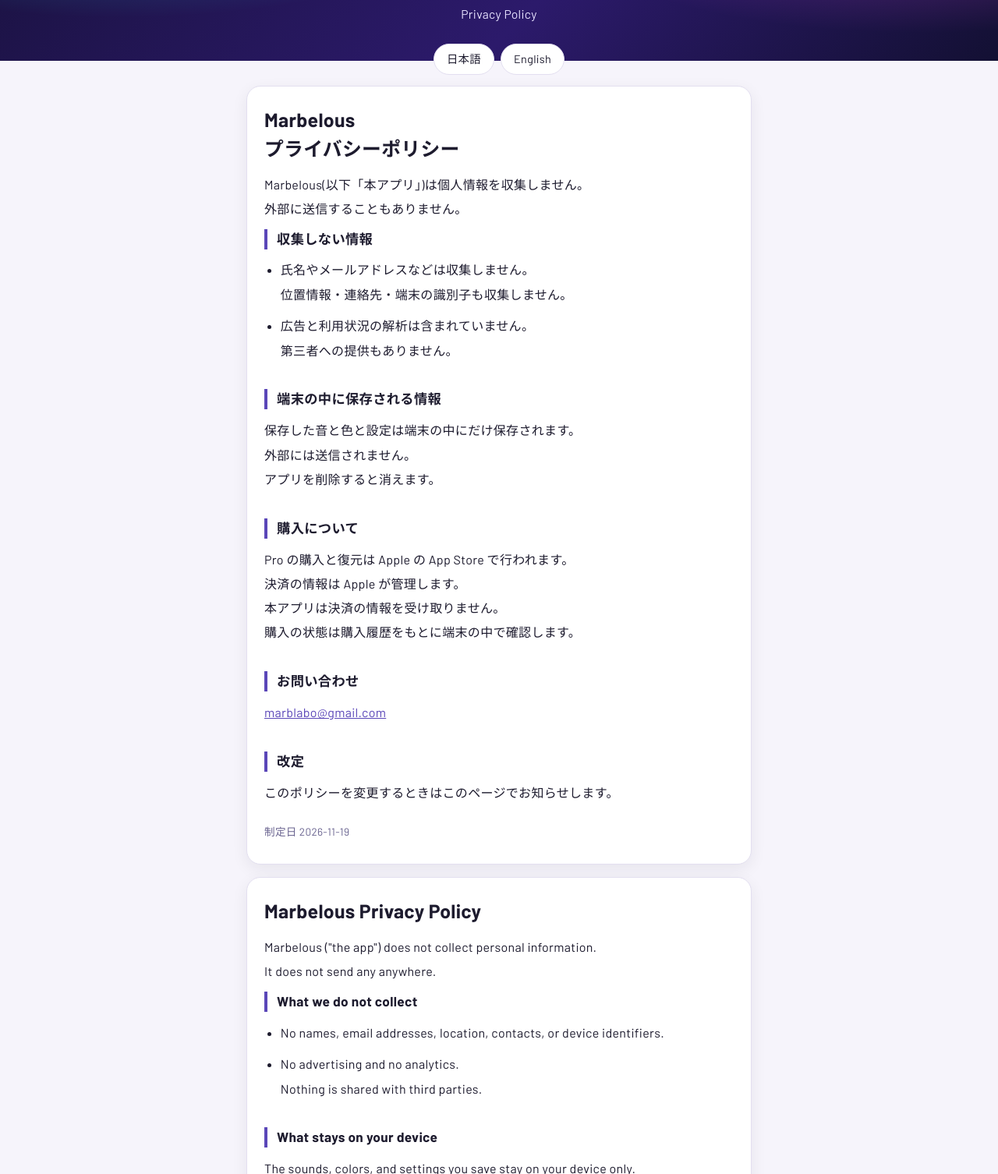
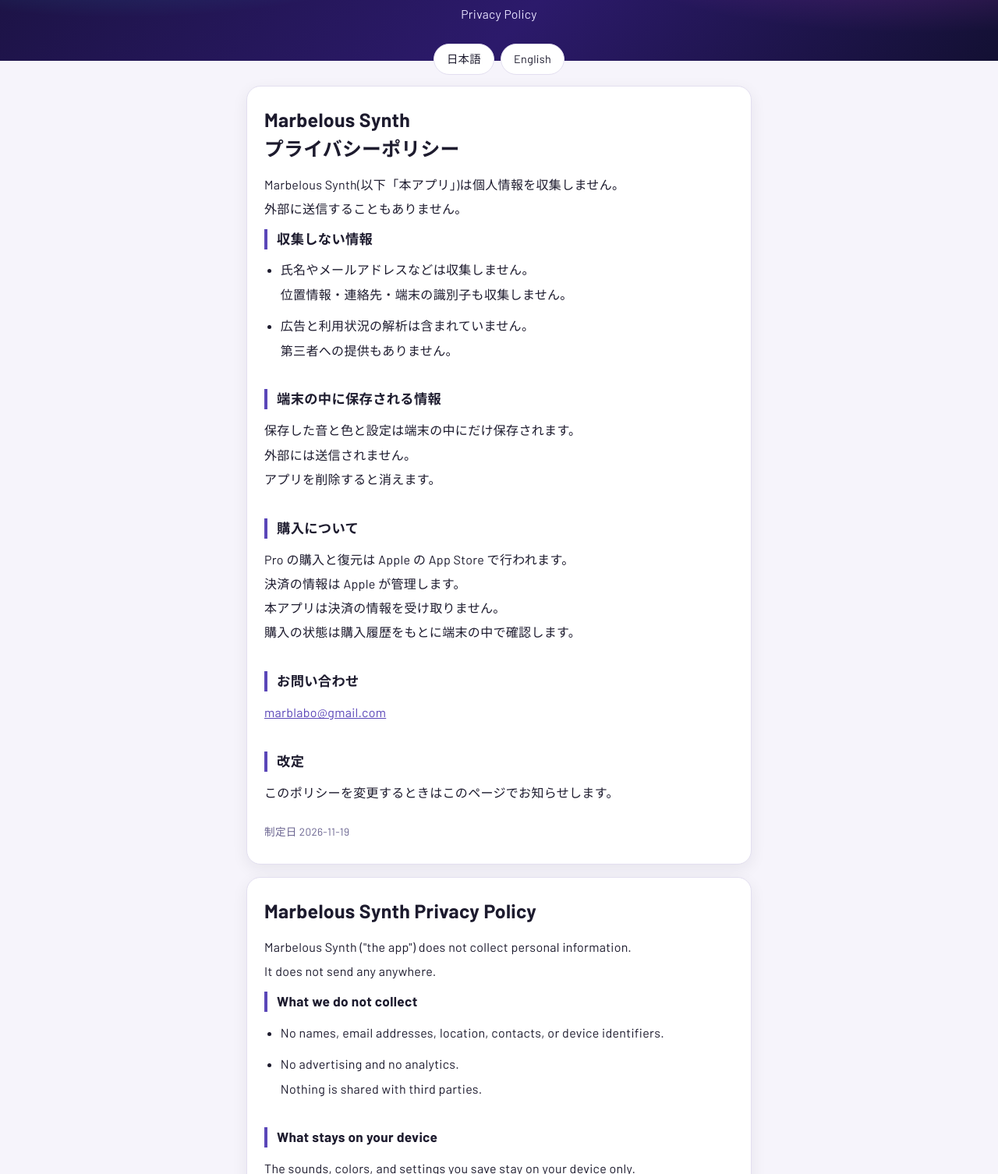
Before and after one commit to marblabo/marblabo.github.io, a plain HTML site: page marbelous/privacy.html in a window 1280 px wide. Shown: the part 120-1626 px from the top of the page at 78% size. Drawn offline with Linux system fonts and the light colour scheme.

Commit message:
Rename display name to Marbelous Synth

```diff
--- a/marbelous/privacy.html
+++ b/marbelous/privacy.html
@@ -1,6 +1,6 @@
 <!doctype html>
 <html lang="ja"><head><meta charset="utf-8"><meta name="viewport" content="width=device-width,initial-scale=1">
-<title>Marbelous プライバシーポリシー / Privacy Policy</title><link rel="icon" href="icon.png"><link rel="stylesheet" href="../style.css"></head>
+<title>Marbelous Synth プライバシーポリシー / Privacy Policy</title><link rel="icon" href="icon.png"><link rel="stylesheet" href="../style.css"></head>
 <body>
 <header class="hero">
 <a href="index.html"><img class="wordmark" src="wordmark.png" alt="Marbelous"></a>
@@ -11,8 +11,8 @@
 <div class="lang"><a href="#ja">日本語</a><a href="#en">English</a></div>
 
 <section class="card" id="ja">
-<h1>Marbelous<br>プライバシーポリシー</h1>
-<p>Marbelous(以下「本アプリ」)は<wbr>個人情報を<wbr>収集しません。<br>外部に<wbr>送信することもありません。</p>
+<h1>Marbelous Synth<br>プライバシーポリシー</h1>
+<p>Marbelous Synth(以下「本アプリ」)は<wbr>個人情報を<wbr>収集しません。<br>外部に<wbr>送信することもありません。</p>
 <h2>収集しない情報</h2>
 <ul>
 <li>氏名やメールアドレスなどは収集しません。<br>位置情報・連絡先・端末の識別子も収集しません。</li>
@@ -30,8 +30,8 @@
 </section>
 
 <section class="card" id="en">
-<h1>Marbelous Privacy Policy</h1>
-<p>Marbelous ("the app") does not collect personal information.<br>It does not send any anywhere.</p>
+<h1>Marbelous Synth Privacy Policy</h1>
+<p>Marbelous Synth ("the app") does not collect personal information.<br>It does not send any anywhere.</p>
 <h2>What we do not collect</h2>
 <ul>
 <li>No names, email addresses, location, contacts, or device identifiers.</li>
```
Also changed, not shown: index.html (+1 -1 lines), marbelous/index.html (+2 -2 lines), marbelous/support.html (+3 -3 lines).
